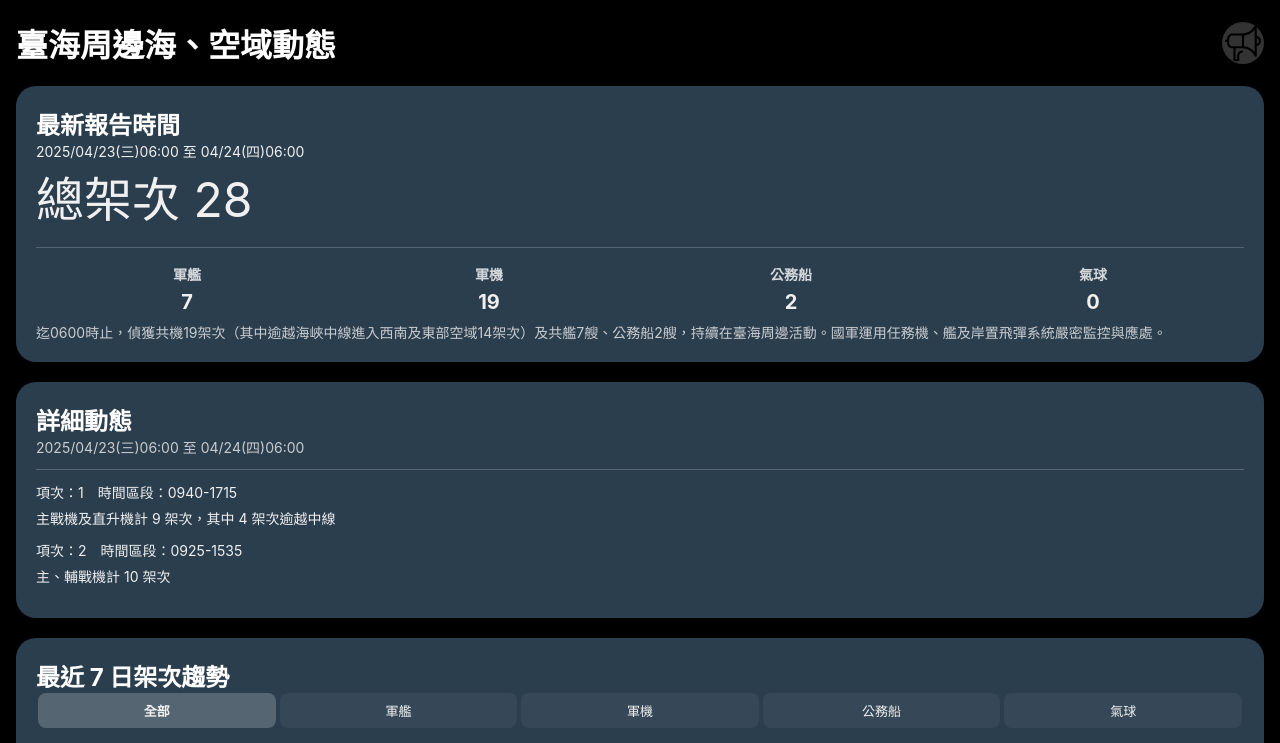
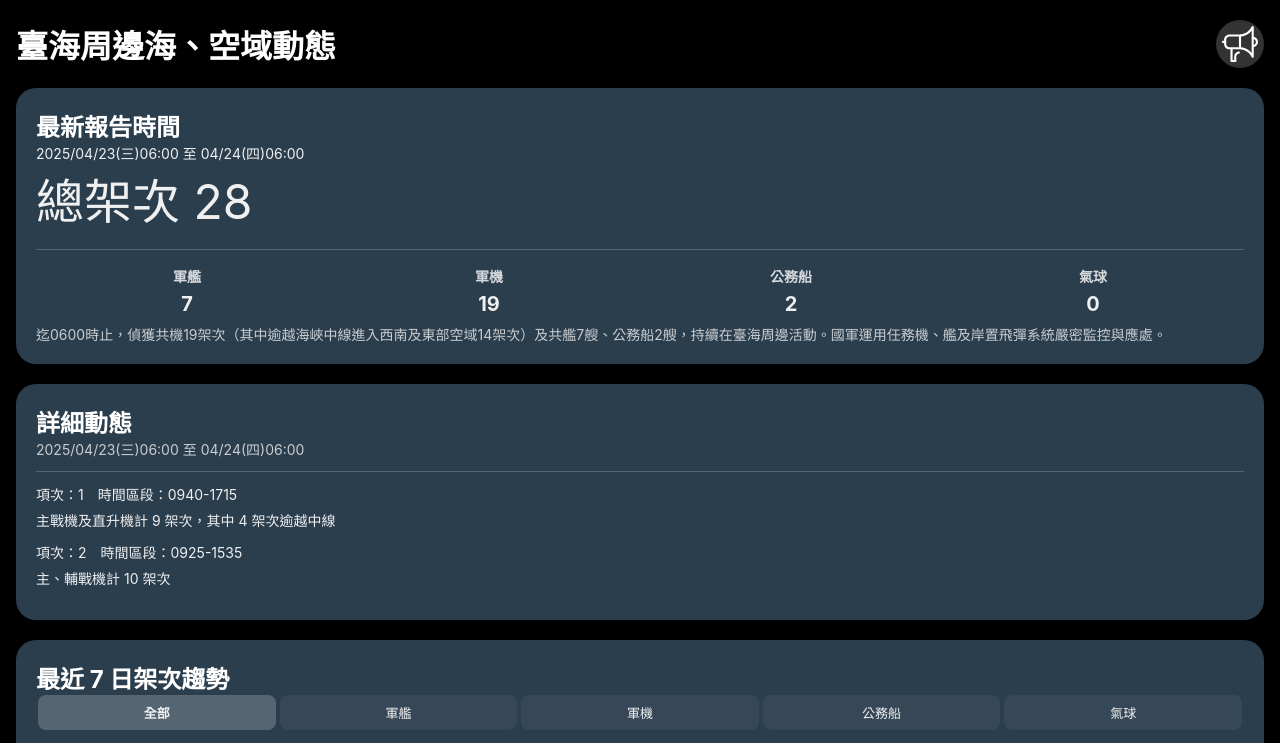
Before and after one commit to marcsie/taiwainwin, a plain HTML site: page index.html in a window 1280 px wide. Shown: the top 743 px of the page. Drawn offline with nearby package versions, Linux system fonts and the light colour scheme.

Commit message:
Update index.html

```diff
--- a/index.html
+++ b/index.html
@@ -58,8 +58,8 @@
     }
     /* 公告按鈕樣式 */
     .refresh {
-      width: 42px;
-      height: 42px;
+      width: 48px;
+      height: 48px;
       border-radius: 50%;
       background: rgba(255,255,255,0.2);
       display: flex;
@@ -77,6 +77,8 @@
     .refresh-icon {
       width: 36px;   /* 或你希望的寬度 */
       height: 36px;  /* 或你希望的高度 */
+    /* 把黑色反轉成白色 */
+      filter: brightness(0) invert(1);
     }
 
     /* 時間區段改成 14px */
```
